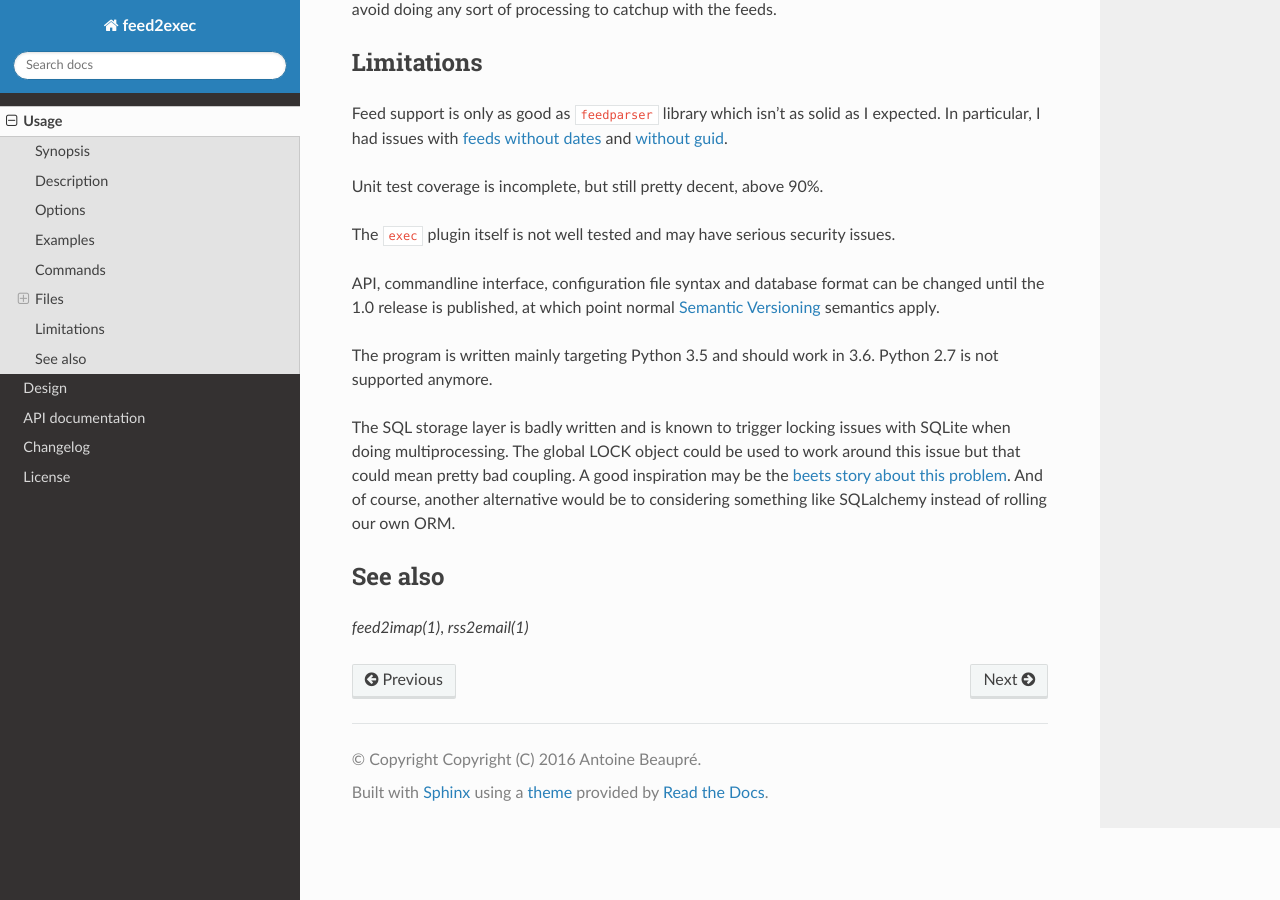
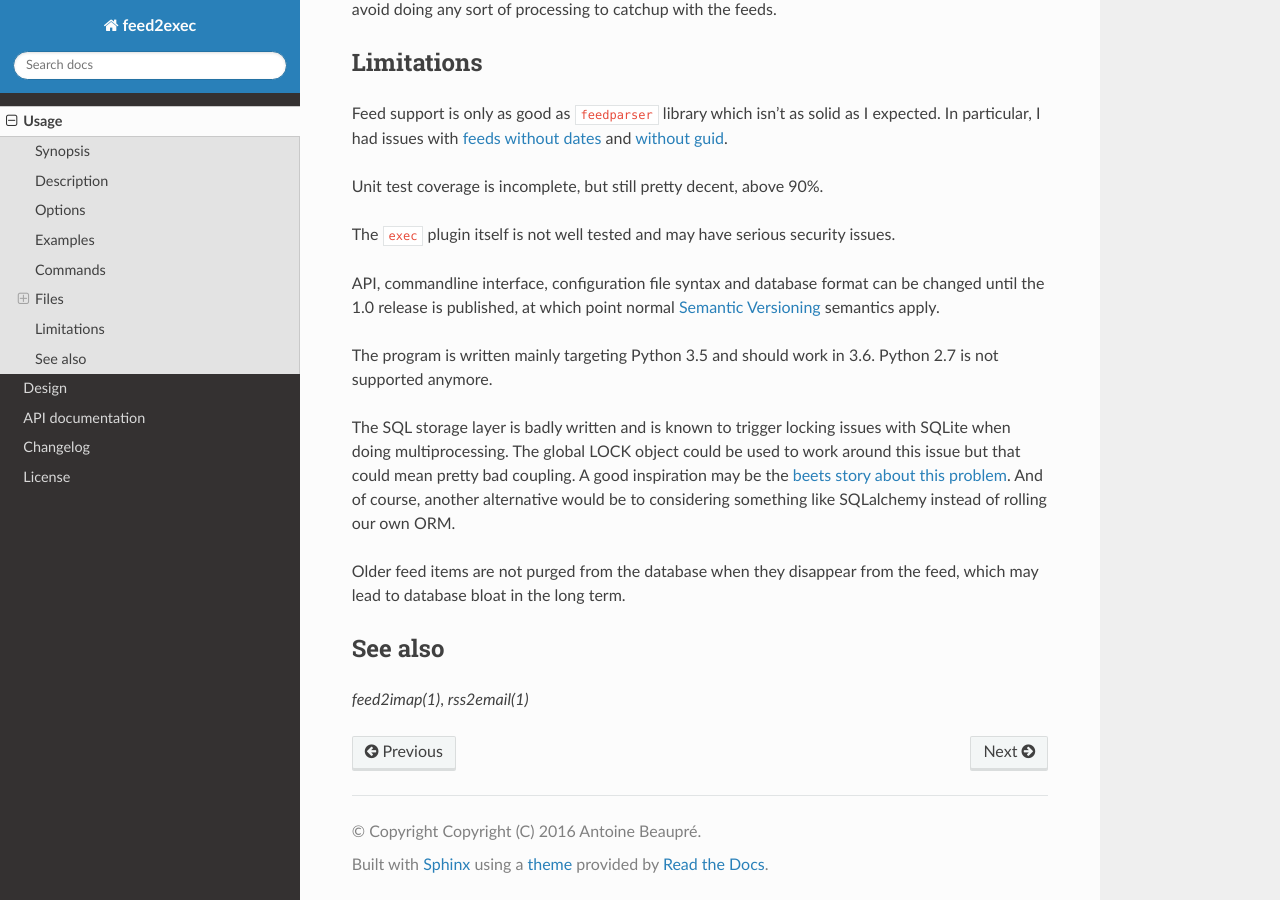
Before and after one commit to timb-machine-mirrors/anarcat-feed2exec, a Sphinx documentation site: the page built from doc/usage.rst, in a window 1280 px wide and 900 px high, scrolled down 5613 px. Built offline with Sphinx 7.4.7 and the Read the Docs theme 2.0.0, drawn with Linux system fonts in a browser that asks for light colours; the version number could not be read and is left out.

Commit message:
mention the issue about older feed items

```diff
--- a/doc/usage.rst
+++ b/doc/usage.rst
@@ -220,6 +220,9 @@ problem <http://beets.io/blog/sqlite-nightmare.html>`_. And of course,
 another alternative would be to considering something like SQLalchemy
 instead of rolling our own ORM.
 
+Older feed items are not purged from the database when they disappear from the
+feed, which may lead to database bloat in the long term.
+
 See also
 --------
 
```
